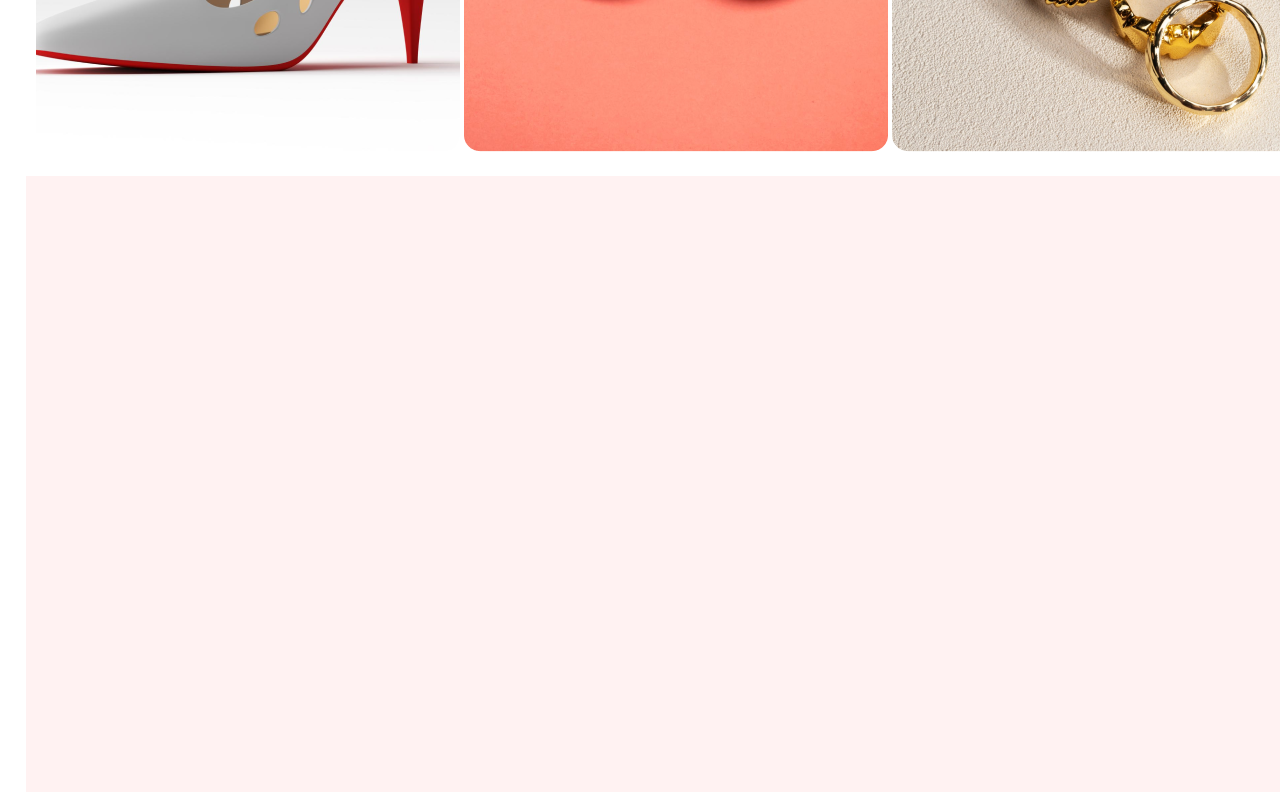
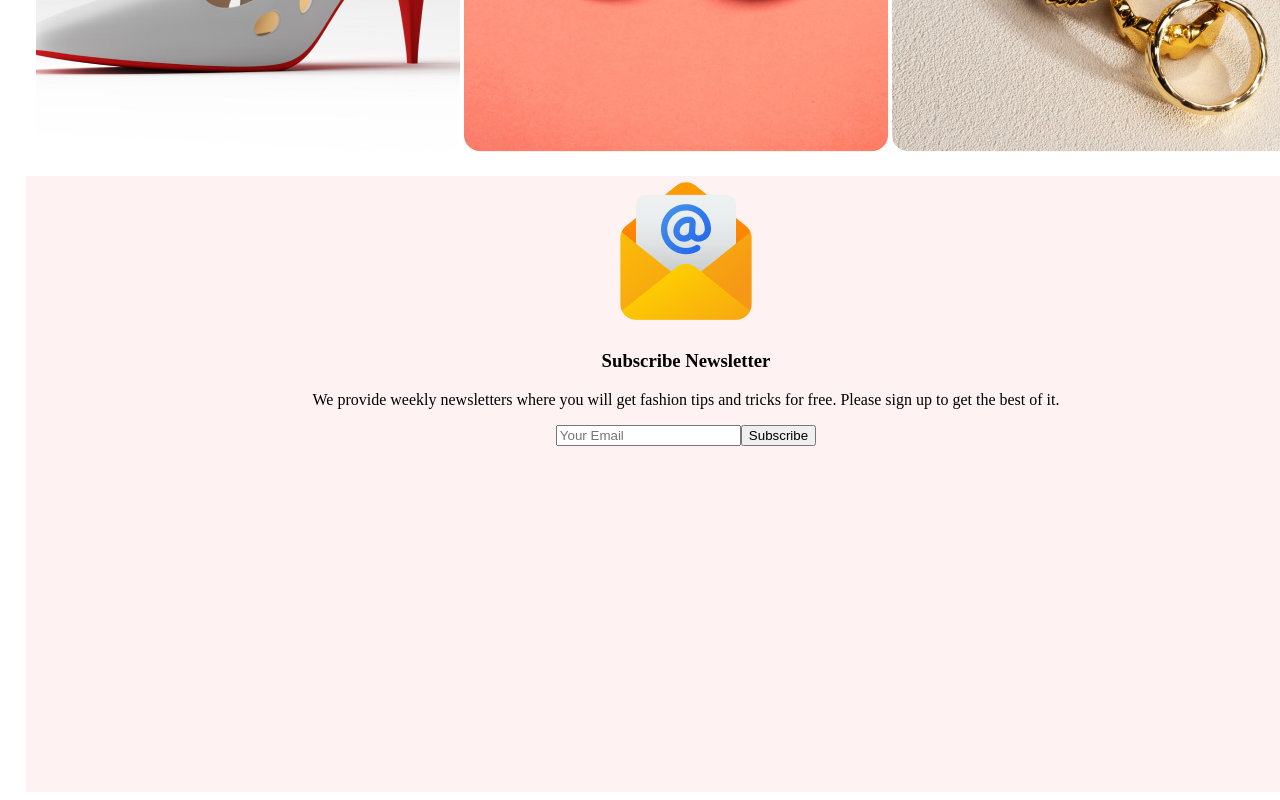
Before and after one commit to Moin-HQ/Portfolio-Project, a plain HTML site: page index.html in a window 1280 px wide. Shown: the part 5986-6786 px from the top of the page. Drawn offline with Linux system fonts and the light colour scheme.

Commit message:
before last

```diff
--- a/index.html
+++ b/index.html
@@ -126,14 +126,17 @@
         <section class="newsletter">
             <div class="letter">
                 <div class="post">
-                    <img src="" alt="">
+                    <img src="resources/Group 61.png" alt="mail post">
                 </div>
                 <h3>
-
+                    Subscribe Newsletter
                 </h3>
                 <p>
-
+                We provide weekly newsletters where you will get fashion tips and tricks for free. Please sign up to get the best of it.
                 </p>
+                <form action="https://web.programming-hero.com/dashboard">
+                    <label for=""><input type="text" placeholder="Your Email"><button>Subscribe</button></label>
+                </form>
             </div>
         </section>
     </main>
```
